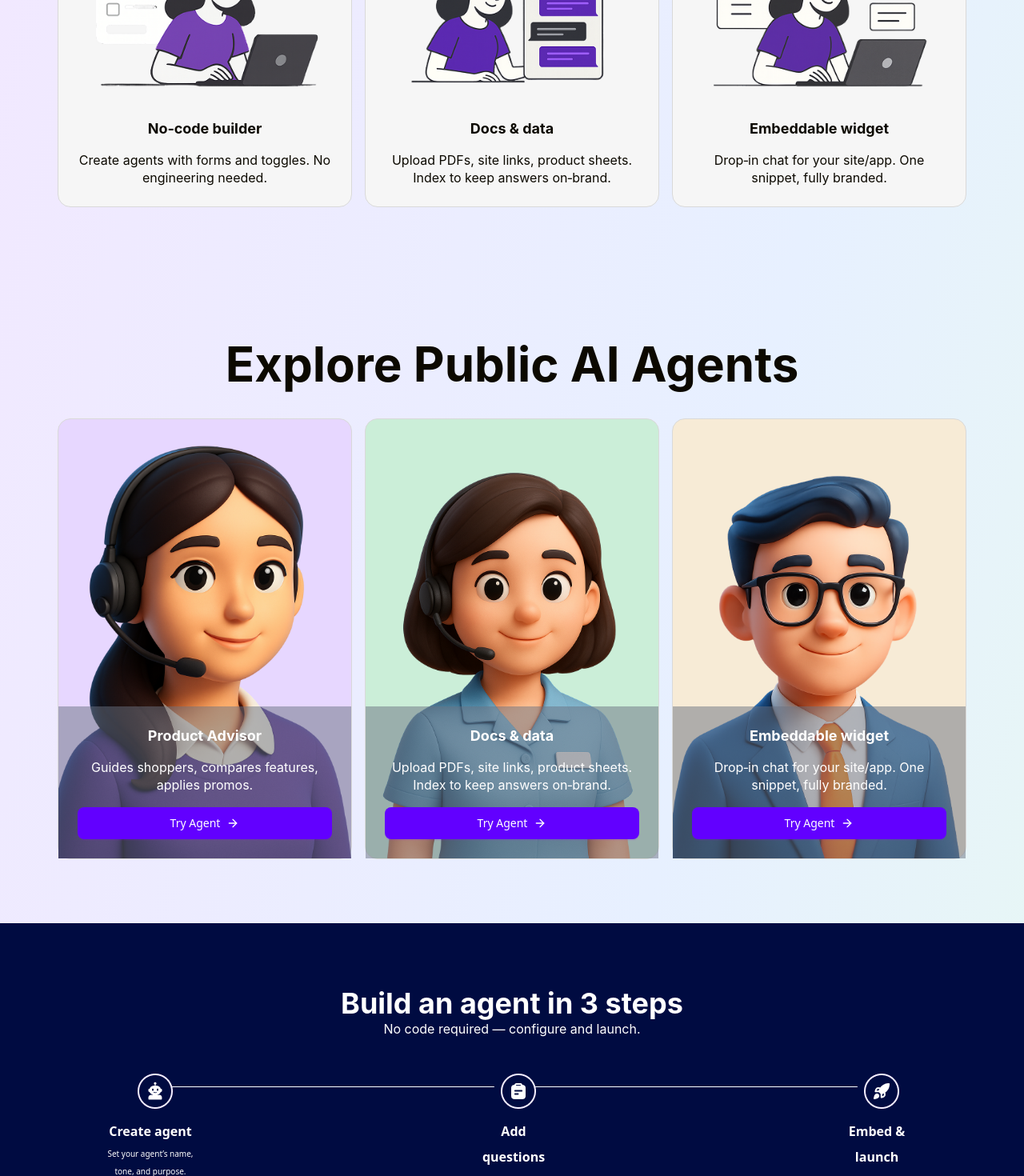
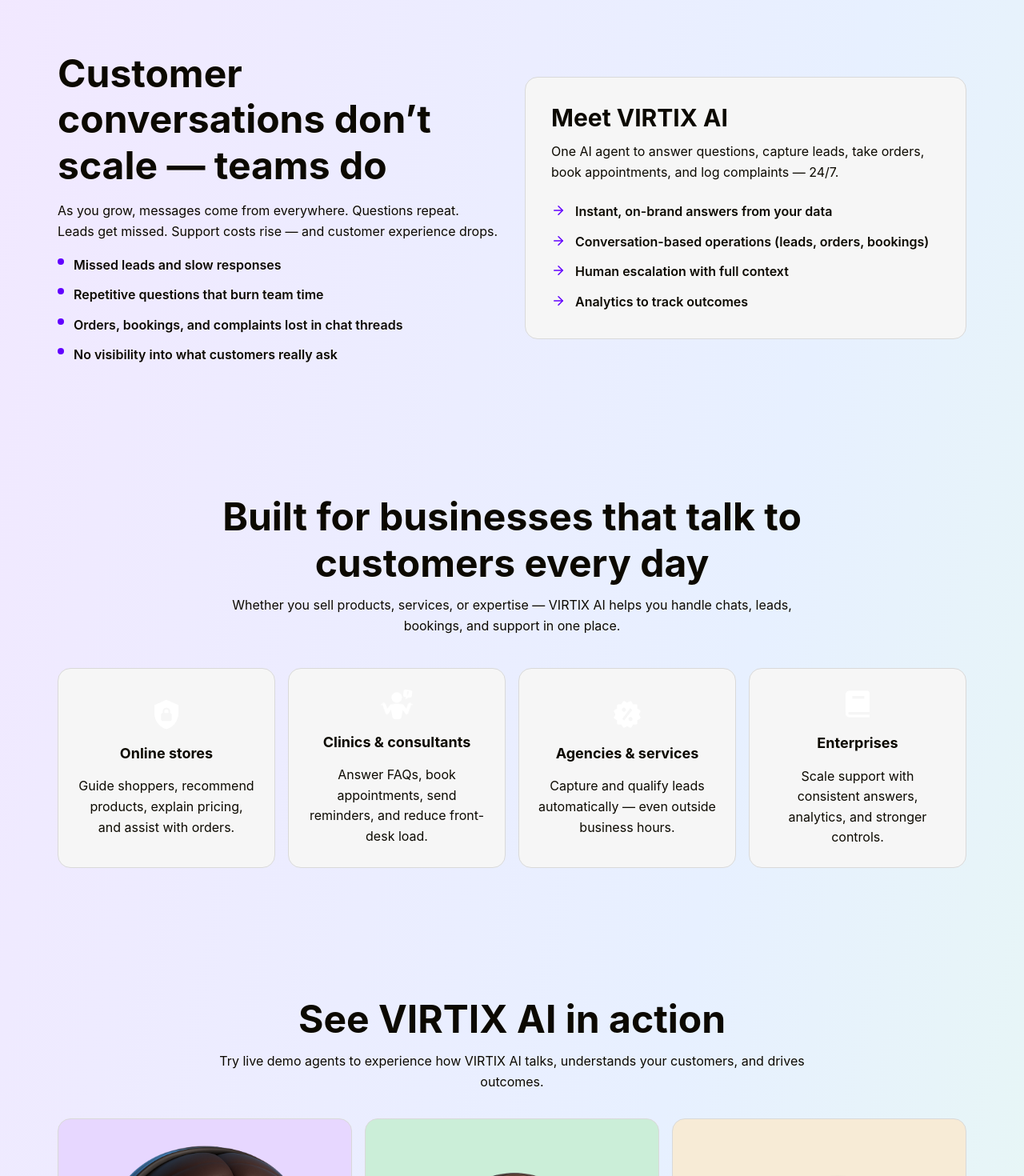
Before and after one commit to rzrokon/virtix-fe, a React (Vite) app: page / in a window 1280 px wide. Shown: the part 900-2370 px from the top of the page at 80% size. Built offline with nearby package versions, Linux system fonts and the light colour scheme; no server answers.

Commit message:
home content update

```diff
--- a/src/components/pages/home/AIGrowth.jsx
+++ b/src/components/pages/home/AIGrowth.jsx
@@ -1,52 +1,52 @@
-
 const AIGrowth = () => {
   const data = [
     {
       title: "Product Guidance",
-      discription: "Ask needs, compare options, recommend SKUs, add to cart.",
+      description: "Ask needs, compare options, recommend products, and assist with purchase intent.",
       image: "/assets/images/Home/image-50.png"
     },
     {
       title: "Pricing Help",
-      discription: "Explain tiers, compute bundles, apply coupons, upsell ethically.",
+      description: "Explain tiers, bundles, promotions, and pricing clearly and consistently.",
       image: "/assets/images/Home/image-51.png"
     },
     {
       title: "Offer Promotion",
-      discription: "Announce campaigns and drive urgency with eligibility checks.",
+      description: "Announce campaigns and guide customers to the right offer based on eligibility.",
       image: "/assets/images/Home/image-52.png"
     },
     {
       title: "Appointments",
-      discription: "Availability checks, booking, reminders, and rescheduling.",
+      description: "Availability checks, booking, reminders, and rescheduling — all in chat.",
       image: "/assets/images/Home/image-53.png"
     },
     {
       title: "Complaints",
-      discription: "Collect details, attach files, issue tickets with SLAs.",
+      description: "Collect details, attach files, and log complaints with full context.",
       image: "/assets/images/Home/image-54.png"
     },
     {
       title: "Knowledge Answers",
-      discription: "Reliable replies grounded in your indexed docs.",
+      description: "Reliable replies grounded in your indexed docs and website content.",
       image: "/assets/images/Home/image-55.png"
     },
     {
       title: "Analytics",
-      discription: "See solved topics, CSAT, drop‑offs, and revenue impact.",
+      description: "Track topics, drop-offs, conversion points, and operational impact.",
       image: "/assets/images/Home/image-56.png"
     },
     {
       title: "Security",
-      discription: "RBAC, audit logs, and data residency choices.",
+      description: "RBAC, audit logs, and enterprise-ready controls.",
       image: "/assets/images/Home/image-57.png"
     },
-  ]
+  ];
+
   return (
     <section className="ai-growth py-20 bg-[#000B41]">
       <div className="container">
         <div className="growth-content flex flex-col items-center justify-center gap-8">
-          <div className='md:w-3xl space-y-4'>
+          <div className="md:w-3xl space-y-4">
             <h2 className="text-5xl leading-[120%] text-white font-bold text-center">
               Functional agent benefits
             </h2>
@@ -56,21 +56,20 @@
           </div>
 
           <div className="grid grid-cols-2 md:grid-cols-4 gap-4">
-            {
-              data.map(item => (
-                <div key={item.title} className="bg-[#1d254b] text-white p-4 rounded-[16px] text-center space-y-2">
-                  <img src={item.image} alt={item.title} height={30} width={30} className="mx-auto" />
-                  <h3 className="text-2xl leading-[120%] font-semibold mt-4">{item.title}</h3>
-                  <p className="text-base">
-                    {item.discription}
-                  </p>
-                </div>
-              ))
-            }
+            {data.map((item) => (
+              <div
+                key={item.title}
+                className="bg-[#1d254b] text-white p-4 rounded-[16px] text-center space-y-2"
+              >
+                <img src={item.image} alt={item.title} height={30} width={30} className="mx-auto" />
+                <h3 className="text-2xl leading-[120%] font-semibold mt-4">{item.title}</h3>
+                <p className="text-base">{item.description}</p>
+              </div>
+            ))}
           </div>
         </div>
       </div>
-    </section >
+    </section>
   );
 };
 
--- a/src/components/pages/home/BuildAgent.jsx
+++ b/src/components/pages/home/BuildAgent.jsx
@@ -1,45 +1,56 @@
 import { ConfigProvider, Steps } from 'antd';
+
 const items = [
   {
-    title: <span className='font-bold'>Create agent</span>,
+    title: <span className="font-bold">Create agent</span>,
     icon: <img src="/assets/images/Home/image-95.png" alt="" />,
-    description: <span className='text-white text-[10px]'>Set your agent’s name, tone, and purpose. Define how it represents your brand and interacts with users.</span>,
+    description: (
+      <span className="text-white text-[10px]">
+        Set your agent’s name, tone, and purpose. Define how it represents your brand and interacts with users.
+      </span>
+    ),
   },
   {
-    title: <span className='font-bold'>Add questions</span>,
+    title: <span className="font-bold">Connect your data</span>,
     icon: <img src="/assets/images/Home/image-96.png" alt="" />,
-    description: <span className='text-white text-[10px]'>Add FAQs, guided conversations, and customer prompts so your AI can respond naturally and accurately to every query.</span>,
+    description: (
+      <span className="text-white text-[10px]">
+        Upload docs, add site links, and connect product/service info so answers stay accurate, consistent, and on-brand.
+      </span>
+    ),
   },
   {
-    title: <span className='font-bold'>Embed & launch</span>,
+    title: <span className="font-bold">Embed & launch</span>,
     icon: <img src="/assets/images/Home/image-97.png" alt="" />,
-    description: <span className='text-white text-[10px]'>Copy the widget code and add it to your site. Go live and let your agent start engaging users instantly.</span>,
+    description: (
+      <span className="text-white text-[10px]">
+        Copy the widget code and add it to your site. Go live and let your agent start engaging users instantly.
+      </span>
+    ),
   },
 ];
+
 export default function BuildAgent() {
   return (
     <div className="flex flex-col items-center gap-10 bg-[#000B41] py-20">
       <div>
-        <h2 className="text-4xl font-bold text-white">Build an agent in 3 steps</h2>
-        <p className="text-white text-center">No code required — configure and launch.</p>
+        <h2 className="text-4xl font-bold text-white">Build an AI agent in 3 steps</h2>
+        <p className="text-white text-center">No code required — connect, customize, and go live.</p>
       </div>
-      <div className='w-5xl text-white'>
+
+      <div className="w-5xl text-white">
         <ConfigProvider
           theme={{
             token: {
-              colorPrimary: '#fff', // Using our Tailwind primary-500 color
+              colorPrimary: '#fff',
               colorInfo: '#0ea5e9',
               colorText: '#fff',
-
             },
-
           }}
         >
           <Steps current={3} percent={60} labelPlacement="vertical" items={items} />
         </ConfigProvider>
       </div>
-
-
     </div>
-  )
+  );
 }
--- a/src/components/pages/home/CTA.jsx
+++ b/src/components/pages/home/CTA.jsx
@@ -4,14 +4,18 @@
   return (
     <section className="cta py-20">
       <div className="container bg-[#6200FF] rounded-4xl">
-        <div className="cta-content text-white py-[60px] px-[100px] space-y-6  text-center">
+        <div className="cta-content text-white py-[60px] px-[100px] space-y-6 text-center">
           <h2 className="text-[52px] leading-[120%] text-center font-extrabold">
             Make customer experience your competitive edge
           </h2>
+
           <p className="text-lg leading-[160%] text-center font-semibold">
-            Use Chatbase to deliver exceptional support experiences that set you apart from the competition.
+            Use VIRTIX AI to deliver faster, smarter, and more consistent customer interactions — without increasing headcount.
           </p>
-          <Button className="md:w-[250px] " size='large'>Get started</Button>
+
+          <Button className="md:w-[280px]" size="large">
+            Start free — no credit card
+          </Button>
         </div>
       </div>
     </section>
--- a/src/components/pages/home/ExploreAgents.jsx
+++ b/src/components/pages/home/ExploreAgents.jsx
@@ -1,35 +1,53 @@
-
 const ExploreAgents = () => {
-  const agents = [
+  // Repositioned as “Who it's for” to help visitors self-identify fast.
+  const segments = [
     {
-      title: "No‑code builder",
-      description: "Create agents with forms and toggles. No engineering needed.",
-      icon: "/assets/images/Home/image-1.png"
+      title: "Online stores",
+      description: "Guide shoppers, recommend products, explain pricing, and assist with orders.",
+      icon: "/assets/images/Home/image-50.png"
     },
     {
-      title: "Docs & data",
-      description: "Upload PDFs, site links, product sheets. Index to keep answers on‑brand.",
-      icon: "/assets/images/Home/image-2.png"
+      title: "Clinics & consultants",
+      description: "Answer FAQs, book appointments, send reminders, and reduce front-desk load.",
+      icon: "/assets/images/Home/image-53.png"
     },
     {
-      title: "Embeddable widget",
-      description: "Drop‑in chat for your site/app. One snippet, fully branded.",
-      icon: "/assets/images/Home/image-3.png"
+      title: "Agencies & services",
+      description: "Capture and qualify leads automatically — even outside business hours.",
+      icon: "/assets/images/Home/image-56.png"
+    },
+    {
+      title: "Enterprises",
+      description: "Scale support with consistent answers, analytics, and stronger controls.",
+      icon: "/assets/images/Home/image-57.png"
     },
   ];
 
   return (
     <section className="explore-agents py-20">
-      <div className="container flex flex-col items-center justify-center gap-8">
-        <div className="grid grid-cols-1 md:grid-cols-3 gap-4">
-          {agents.map((agent, index) => (
-            <div key={index} className="bg-[#f6f6f6] border border-[#D9D9D9] rounded-2xl p-6 flex flex-col items-center justify-center gap-4">
+      <div className="container flex flex-col items-center justify-center gap-10">
+        <div className="max-w-3xl text-center space-y-3">
+          <h2 className="text-5xl leading-[120%] text-[#0C0900] font-bold">
+            Built for businesses that talk to customers every day
+          </h2>
+          <p className="font-normal text-base leading-[160%] text-[#0C0900]">
+            Whether you sell products, services, or expertise — VIRTIX AI helps you handle chats, leads, bookings, and support in one place.
+          </p>
+        </div>
+
+        <div className="grid grid-cols-1 md:grid-cols-4 gap-4 w-full">
+          {segments.map((seg, index) => (
+            <div
+              key={index}
+              className="bg-[#f6f6f6] border border-[#D9D9D9] rounded-2xl p-6 flex flex-col items-center justify-center gap-4"
+            >
               <div className="agent-icon">
-                <img src={agent.icon} alt={agent.title} />
+                <img src={seg.icon} alt={seg.title} width={40} height={40} />
               </div>
-              <h3 className="text-lg leading-[140%] text-center text-[#0C0900] font-bold">{agent.title}</h3>
-              <p className="agent-description font-normal text-base leading-[140%] text-center text-[#0C0900]">{agent.description}</p>
-
+              <h3 className="text-lg leading-[140%] text-center text-[#0C0900] font-bold">{seg.title}</h3>
+              <p className="agent-description font-normal text-base leading-[160%] text-center text-[#0C0900]">
+                {seg.description}
+              </p>
             </div>
           ))}
         </div>
--- a/src/components/pages/home/ExplorePublic.jsx
+++ b/src/components/pages/home/ExplorePublic.jsx
@@ -4,20 +4,20 @@
 export default function ExplorePublic() {
   const agents = [
     {
-      title: "Product Advisor",
-      description: "Guides shoppers, compares features, applies promos.",
+      title: "eCommerce Sales Assistant",
+      description: "Recommends products, answers pricing questions, and helps shoppers decide faster.",
       icon: "/assets/images/Home/user-1.png",
       backgroundColor: "#E7D7FF"
     },
     {
-      title: "Docs & data",
-      description: "Upload PDFs, site links, product sheets. Index to keep answers on‑brand.",
+      title: "Support Knowledge Agent",
+      description: "Answers FAQs from docs and policies with consistent, on-brand responses.",
       icon: "/assets/images/Home/user-2.png",
       backgroundColor: "#CBEED8"
     },
     {
-      title: "Embeddable widget",
-      description: "Drop‑in chat for your site/app. One snippet, fully branded.",
+      title: "Bookings & Leads Agent",
+      description: "Captures lead details and books appointments automatically — 24/7.",
       icon: "/assets/images/Home/user-3.png",
       backgroundColor: "#F7EBD6"
     },
@@ -26,21 +26,32 @@
   return (
     <section className="explore-agents py-20">
       <div className="container flex flex-col items-center justify-center gap-8">
-        <h2 className="text-6xl leading-[120%] text-[#0C0900] font-bold">Explore Public AI Agents</h2>
+        <div className="max-w-3xl text-center space-y-3">
+          <h2 className="text-5xl leading-[120%] text-[#0C0900] font-bold">See VIRTIX AI in action</h2>
+          <p className="font-normal text-base leading-[160%] text-[#0C0900]">
+            Try live demo agents to experience how VIRTIX AI talks, understands your customers, and drives outcomes.
+          </p>
+        </div>
+
         <div className="grid grid-cols-1 md:grid-cols-3 gap-4">
           {agents.map((agent, index) => (
-            <div key={index} style={{ backgroundColor: agent.backgroundColor }} className={`border border-[#D9D9D9] rounded-2xl flex flex-col items-center justify-center gap-4 relative `}>
+            <div
+              key={index}
+              style={{ backgroundColor: agent.backgroundColor }}
+              className="border border-[#D9D9D9] rounded-2xl flex flex-col items-center justify-center gap-4 relative"
+            >
               <div className="agent-icon">
                 <img src={agent.icon} alt={agent.title} />
               </div>
-              <div className='bg-gray-500/50 absolute bottom-0 text-white flex flex-col items-center justify-center gap-4 p-6 '>
-                <h3 className="text-lg leading-[140%] text-center  font-bold">{agent.title}</h3>
+
+              <div className="bg-gray-500/50 absolute bottom-0 text-white flex flex-col items-center justify-center gap-4 p-6 w-full rounded-b-2xl">
+                <h3 className="text-lg leading-[140%] text-center font-bold">{agent.title}</h3>
                 <p className="agent-description font-normal text-base leading-[140%] text-center">{agent.description}</p>
+
                 <Button type="primary" className="w-full">
                   Try Agent <ArrowRight size={16} />
                 </Button>
               </div>
-
             </div>
           ))}
         </div>
--- a/src/components/pages/home/Hero.jsx
+++ b/src/components/pages/home/Hero.jsx
@@ -7,17 +7,22 @@
         <div className="flex flex-col md:flex-row items-center justify-between gap-8">
           <div className="flex-2 space-y-4">
             <h1 className="text-6xl leading-[120%] text-[#0C0900] font-semibold">
-              Clean, Apable AI Agent in a Few Clicks
+              Turn customer conversations into sales, bookings, and support — automatically
             </h1>
+
             <p className="font-normal text-2xl leading-relaxed text-gray-600">
-              Create an agent, set options, add questions, upload docs and index. Your agent then guides purchases, explains pricing, promotes offers, books appointments, and logs complaints 24/7.
+              VIRTIX AI is a conversation-first AI platform that helps businesses handle customer chats 24/7 — answering
+              questions, capturing leads, taking orders, booking appointments, and managing complaints without growing a
+              large support team.
             </p>
+
             <div className="flex items-center gap-4">
-              <Button type="primary">Try for free</Button>
+              <Button type="primary">Start free — no credit card</Button>
               <Button>Book a demo</Button>
             </div>
+
             <div className="mt-10">
-              <p className='text-[24px] leading-[140%] text-[#444444] font-bold'>Trusted by</p>
+              <p className="text-[24px] leading-[140%] text-[#444444] font-bold">Trusted by</p>
               <div className="flex items-center justify-between">
                 <div>
                   <img src="/assets/images/slack.png" alt="slack" />
@@ -29,11 +34,12 @@
                   <img src="/assets/images/asana.png" alt="asana" />
                 </div>
                 <div>
-                  <img src="/assets/images/gumroad.png" alt="outreach" />
+                  <img src="/assets/images/gumroad.png" alt="gumroad" />
                 </div>
               </div>
             </div>
           </div>
+
           <div className="flex-1">
             <img src="/assets/images/image-1.png" alt="hero" />
           </div>
--- /dev/null
+++ b/src/components/pages/home/ProblemSolution.jsx
@@ -0,0 +1,58 @@
+import { ArrowRight } from 'lucide-react';
+
+export default function ProblemSolution() {
+  return (
+    <section className="py-20">
+      <div className="container">
+        <div className="grid grid-cols-1 md:grid-cols-2 gap-8 items-center">
+          <div className="space-y-4">
+            <h2 className="text-5xl leading-[120%] text-[#0C0900] font-bold">
+              Customer conversations don’t scale — teams do
+            </h2>
+
+            <p className="font-normal text-base leading-[160%] text-[#0C0900]">
+              As you grow, messages come from everywhere. Questions repeat. Leads get missed. Support costs rise — and
+              customer experience drops.
+            </p>
+
+            <div className="grid grid-cols-1 gap-3">
+              {[
+                'Missed leads and slow responses',
+                'Repetitive questions that burn team time',
+                'Orders, bookings, and complaints lost in chat threads',
+                'No visibility into what customers really ask'
+              ].map((item) => (
+                <div key={item} className="flex items-start gap-3">
+                  <span className="mt-1 h-2 w-2 rounded-full bg-[#6200FF]" />
+                  <span className="text-[#0C0900] font-semibold leading-[160%]">{item}</span>
+                </div>
+              ))}
+            </div>
+          </div>
+
+          <div className="bg-[#F6F6F6] border border-[#D9D9D9] rounded-2xl p-8">
+            <h3 className="text-3xl leading-[120%] text-[#0C0900] font-bold">Meet VIRTIX AI</h3>
+
+            <p className="mt-3 text-base leading-[160%] text-[#0C0900]">
+              One AI agent to answer questions, capture leads, take orders, book appointments, and log complaints — 24/7.
+            </p>
+
+            <div className="mt-6 space-y-3">
+              {[
+                'Instant, on-brand answers from your data',
+                'Conversation-based operations (leads, orders, bookings)',
+                'Human escalation with full context',
+                'Analytics to track outcomes'
+              ].map((item) => (
+                <div key={item} className="flex items-start gap-3">
+                  <ArrowRight size={18} className="mt-0.5 text-[#6200FF]" />
+                  <span className="text-[#0C0900] font-semibold leading-[160%]">{item}</span>
+                </div>
+              ))}
+            </div>
+          </div>
+        </div>
+      </div>
+    </section>
+  );
+}
--- a/src/pages/public/Home.jsx
+++ b/src/pages/public/Home.jsx
@@ -6,23 +6,28 @@
 import ExploreAgents from '../../components/pages/home/ExploreAgents';
 import ExplorePublic from '../../components/pages/home/ExplorePublic';
 import Hero from '../../components/pages/home/Hero';
+import ProblemSolution from '../../components/pages/home/ProblemSolution';
 import Pricing from '../../components/pages/home/Pricing';
 
 function Home() {
   const Interaction = {
-    title: 'AI-powered customer interactions 24/7 — free to start',
-    description: 'Instantly boost agent productivity, ensure accurate and consistent answers, automate routine daily tasks, and empower your team to focus on what matters most.',
+    title: 'AI-powered customer interactions — 24/7',
+    description:
+      'VIRTIX AI helps your business respond instantly, take action automatically, and scale conversations without increasing support headcount.',
     image: '/assets/images/Home/image-4.png',
     features: [
-      "24/7 Instant replies and actions with zero wait.",
-      "Accurate answers powered by your indexed data.",
-      "Seamless escalation with full chat transcripts.",
-      "Scales instantly to handle traffic spikes and launches."
+      '24/7 instant replies that never miss a customer.',
+      'Accurate answers grounded in your own business data.',
+      'Automatic lead capture, bookings, and complaint logging.',
+      'Seamless human escalation with full conversation context.',
+      'Handles traffic spikes, campaigns, and launches effortlessly.'
     ]
-  }
+  };
+
   return (
     <>
       <Hero />
+      <ProblemSolution />
       <ExploreAgents />
       <ExplorePublic />
       <BuildAgent />
```
Also changed, not shown: src/components/pages/home/AiDrives.jsx (+24 -22 lines).
